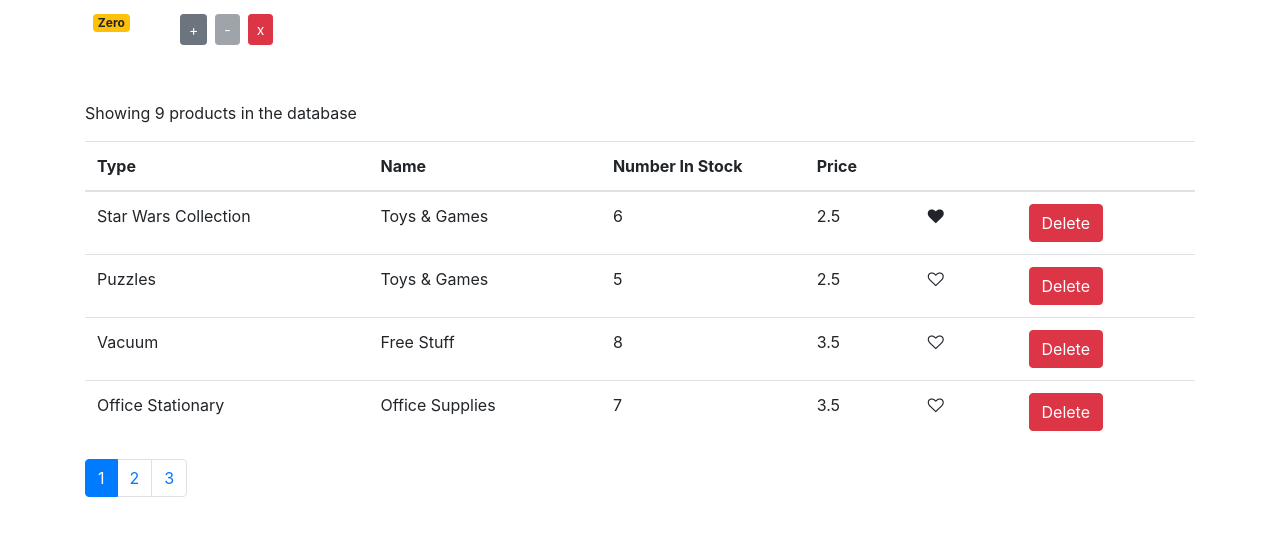
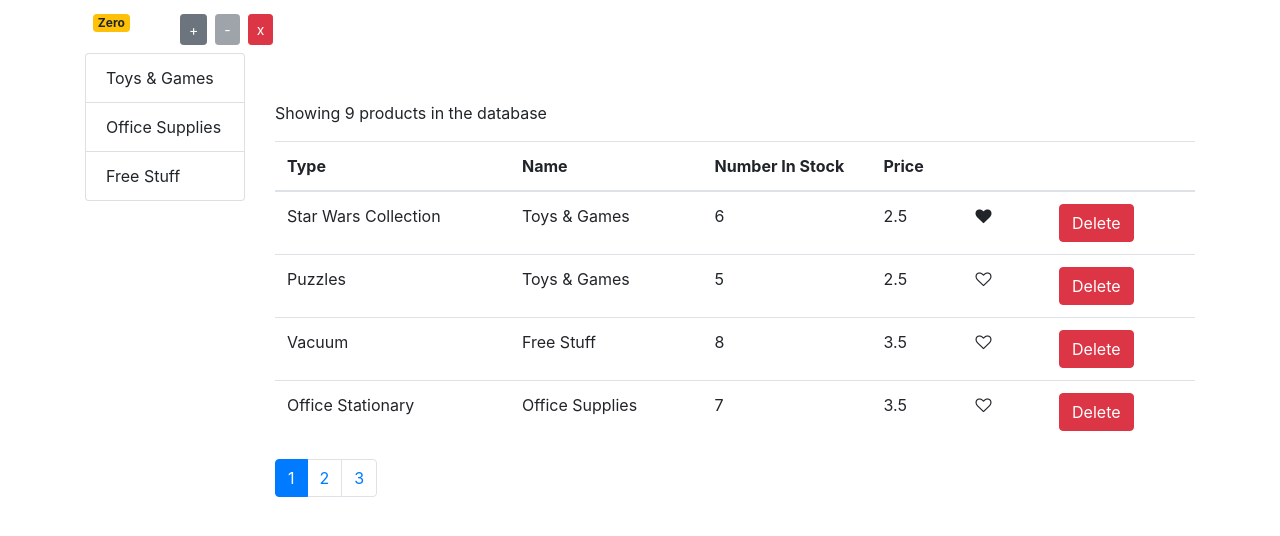
Before and after one commit to jt0398/Marketplace, a React (Create React App) app in the folder client/: page / in a window 1280 px wide. Shown: the part 184-720 px from the top of the page. Built offline with nearby package versions, Linux system fonts and the light colour scheme.

Commit message:
Add list menu group

```diff
--- /dev/null
+++ b/client/src/components/listGroup.js
@@ -0,0 +1,35 @@
+import React from "react";
+import PropTypes from "prop-types";
+
+const ListGroup = (props) => {
+  const { items, onItemSelect, textProperty, valueProperty } = props;
+
+  return (
+    <ul className="list-group">
+      {items.map((item) => (
+        <li
+          type="button"
+          className="list-group-item"
+          key={item[valueProperty]}
+          onClick={() => onItemSelect(item)}
+        >
+          {item[textProperty]}
+        </li>
+      ))}
+    </ul>
+  );
+};
+
+ListGroup.defaultProps = {
+  textProperty: "name",
+  valueProperty: "_id",
+};
+
+ListGroup.propTypes = {
+  items: PropTypes.array,
+  onItemSelect: PropTypes.func,
+  textProperty: PropTypes.string,
+  valueProperty: PropTypes.string,
+};
+
+export default ListGroup;
--- a/client/src/components/products.js
+++ b/client/src/components/products.js
@@ -1,15 +1,22 @@
 import React, { Component } from "react";
 import { getProducts } from "../services/productService";
+import { getProductTypes } from "../services/productTypeService";
 import Like from "./like";
 import Pagination from "./pagination";
 import { paginate } from "../utils/paginate";
+import ListGroup from "./listGroup";
 
 class Products extends Component {
   state = {
-    products: getProducts(),
+    products: [],
+    productTypes: [],
     pageSize: 4,
     currentPage: 1,
   };
+
+  componentDidMount() {
+    this.setState({ products: getProducts(), productTypes: getProductTypes() });
+  }
 
   handleDelete = (product) => {
     const products = this.state.products.filter((p) => p._id !== product._id);
@@ -28,6 +35,10 @@ class Products extends Component {
     this.setState({ currentPage: page });
   };
 
+  handleProductTypeSelect = (producType) => {
+    console.log(producType);
+  };
+
   render() {
     const { length: count } = this.state.products;
     const { pageSize, currentPage, products: allProducts } = this.state;
@@ -37,7 +48,14 @@ class Products extends Component {
     const products = paginate(allProducts, currentPage, pageSize);
 
     return (
-      <React.Fragment>
+      <div className="row">
+        <div className="col-2">
+          <ListGroup
+            items={this.state.productTypes}
+            onItemSelect={this.handleProductTypeSelect}
+          />
+        </div>
+        <div className="col">
           <p className="mt-5">Showing {count} products in the database</p>
           <table className="table">
             <thead>
@@ -81,7 +99,8 @@ class Products extends Component {
             onPageChange={this.handlePageChange}
             currentPage={currentPage}
           />
-      </React.Fragment>
+        </div>
+      </div>
     );
   }
 }
--- a/client/src/services/productTypeService.js
+++ b/client/src/services/productTypeService.js
@@ -4,6 +4,6 @@ export const productTypes = [
   { _id: "5b21ca3eeb7f6fbccd471820", name: "Free Stuff" },
 ];
 
-export function getProductType() {
-  return productTypes; //productTypes.filter((pt) => pt);
+export function getProductTypes() {
+  return productTypes.filter((pt) => pt);
 }
```
Lines whose indentation alone changed are shown as unchanged.
